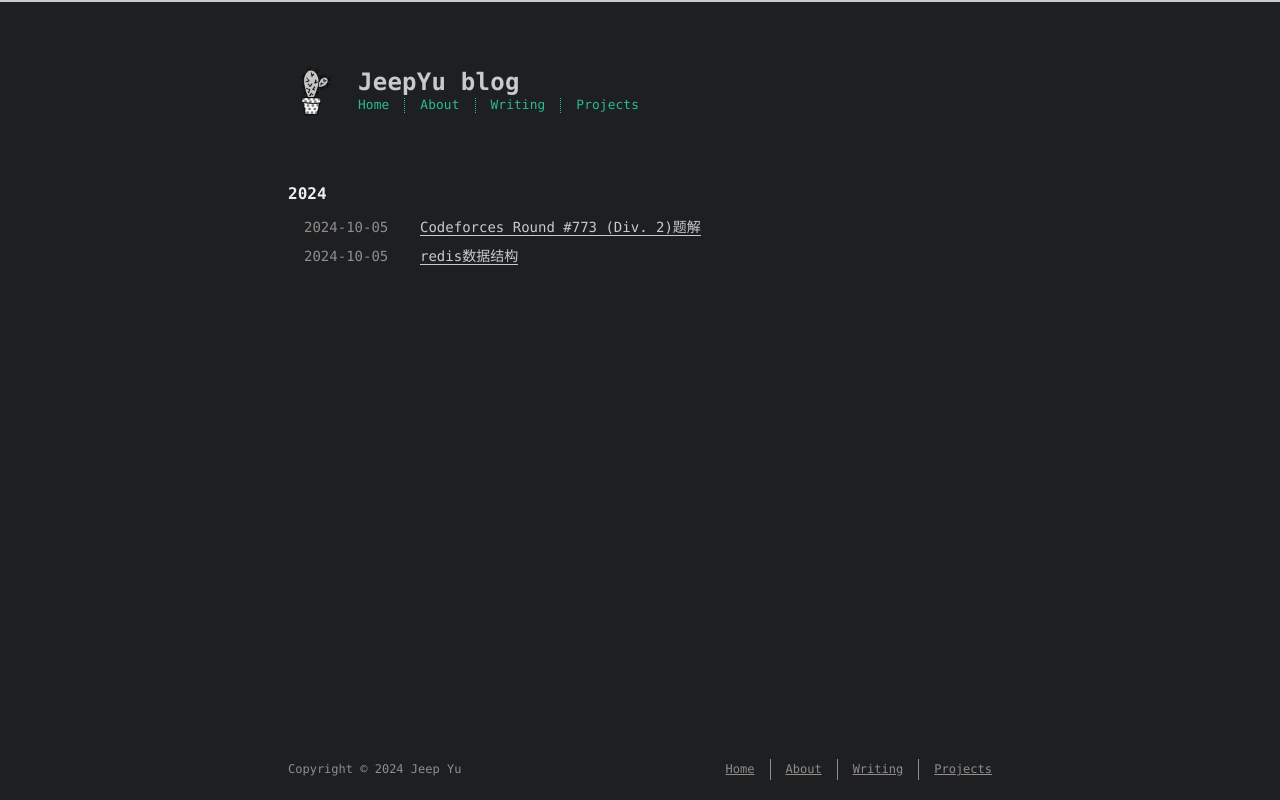
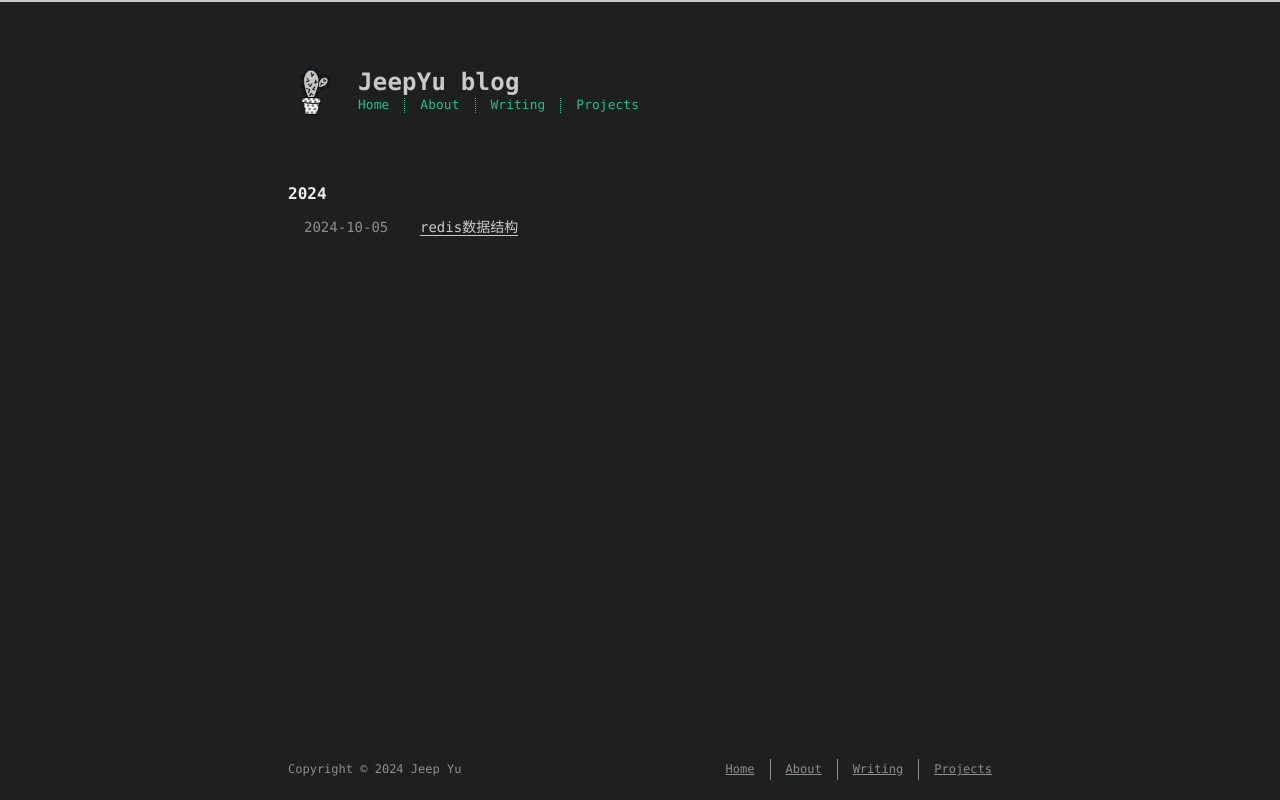
Before and after one commit to JeepYu/JeepYu.github.io, a plain HTML site: page tags/原创/index.html in a window 1280 px wide. Drawn offline with nearby package versions, Linux system fonts and the light colour scheme; a web font is replaced by a local one.

Commit message:
Site updated: 2024-10-05 18:08:00

```diff
--- a/tags/原创/index.html
+++ b/tags/原创/index.html
@@ -106,30 +106,6 @@
     <div class="meta">
 
 
-          <time datetime="2024-10-05T10:05:07.000Z" class="dt-published" itemprop="datePublished">2024-10-05</time>
-
-
-    </div>
-
-
-        <span>
-
-        <a class="" href="/2024/10/05/Codeforces%20Round%20#773%20(Div.%202)%E9%A2%98%E8%A7%A3/">Codeforces Round #773 (Div. 2)题解</a>
-
-
-
-</span>
-      </li>
-
-
-
-
-
-      <li class="post-item">
-
-    <div class="meta">
-
-
           <time datetime="2024-10-05T08:35:20.000Z" class="dt-published" itemprop="datePublished">2024-10-05</time>
 
 
```
Also changed, not shown: 2024/10/05/Codeforces Round #773 (Div. 2)题解/index.html (+1 -7 lines).
